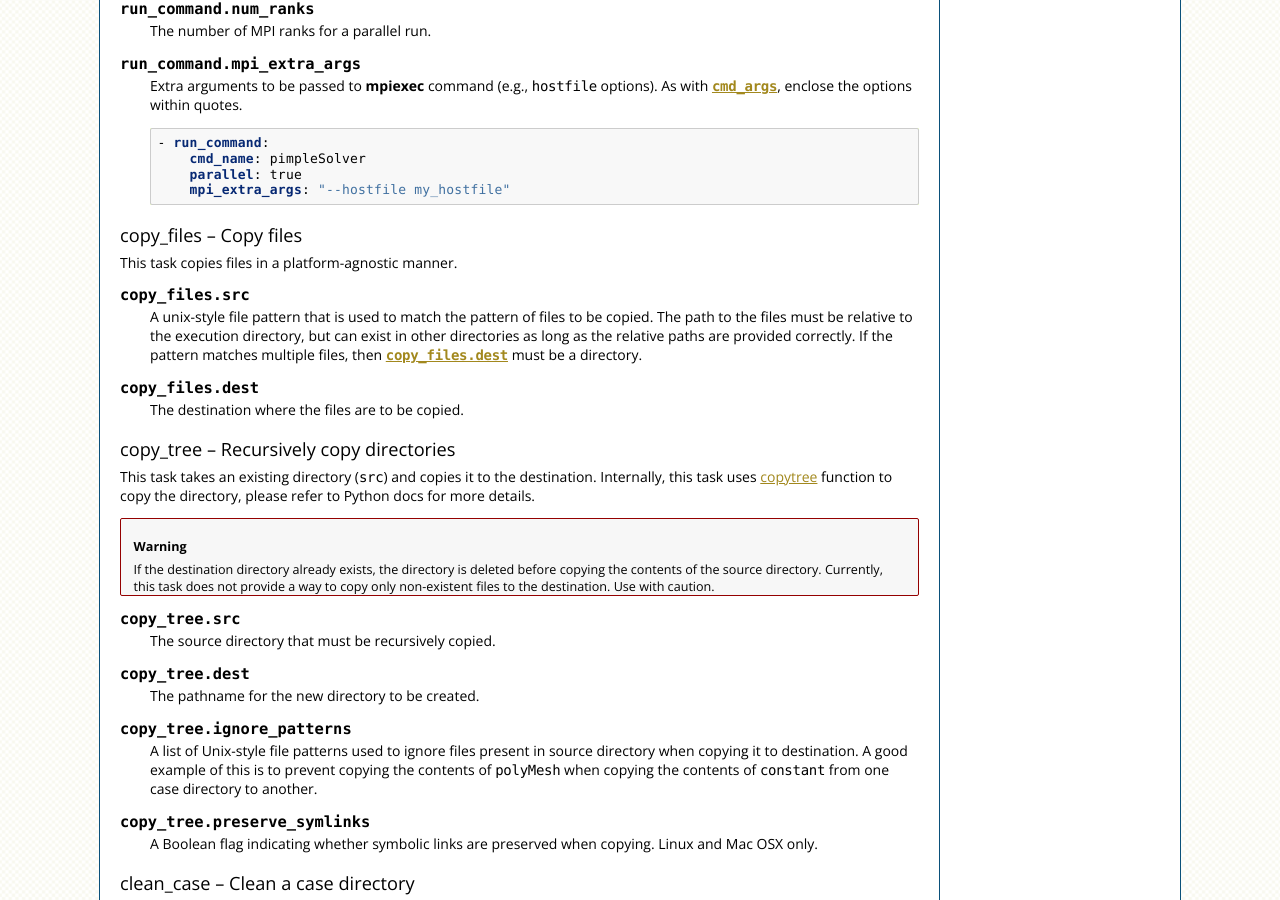
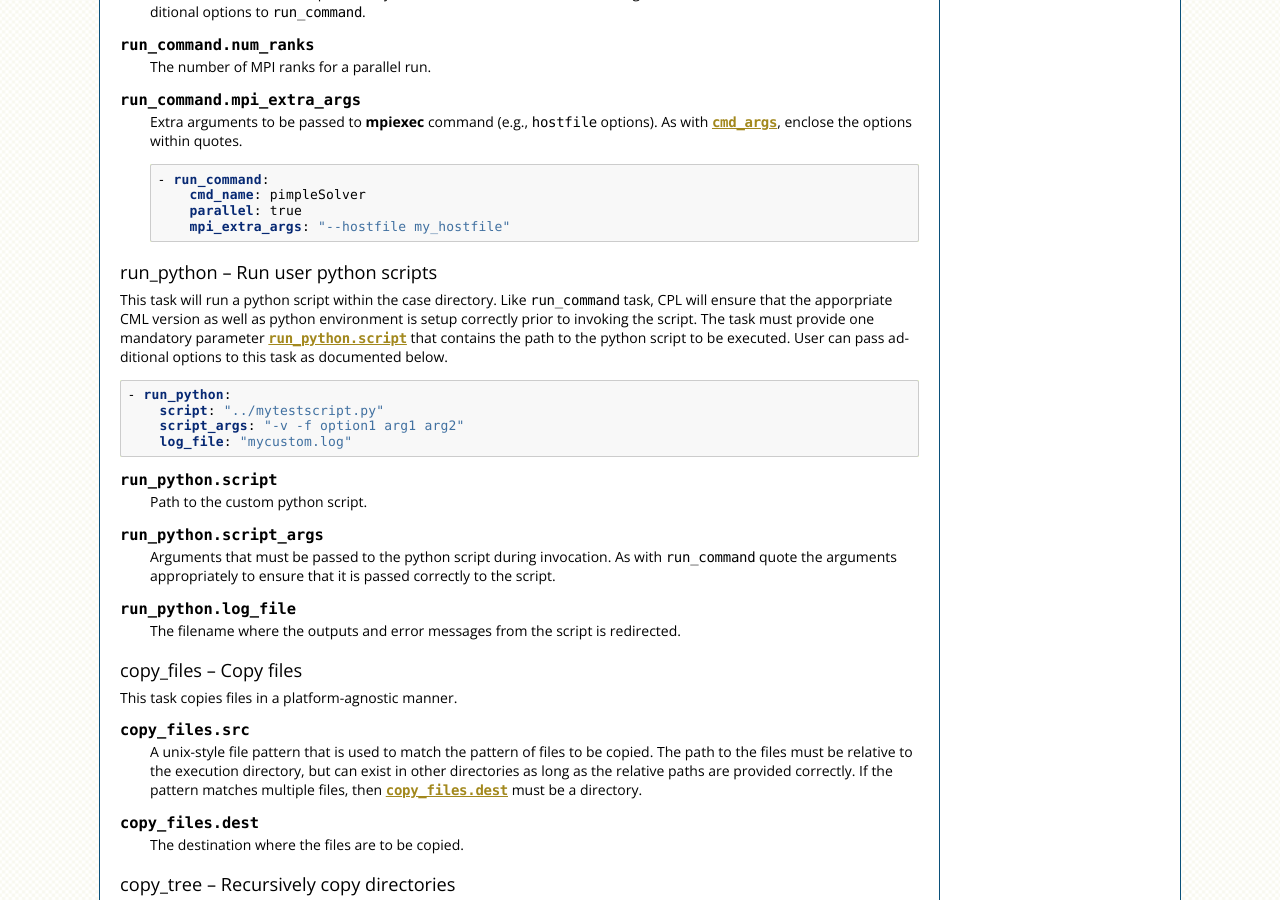
Before and after one commit to sayerhs/cpl, a Sphinx documentation site: the page built from docs/source/user/tasks.rst, in a window 1280 px wide and 900 px high, scrolled down 2065 px. Built offline with Sphinx 7.4.7, drawn with Linux system fonts in a browser that asks for light colours; some of the changed text lies outside the part shown.

Commit message:
Introduce "run_python" tasks within CPL Tasks

```diff
--- a/docs/source/user/tasks.rst
+++ b/docs/source/user/tasks.rst
@@ -117,8 +117,40 @@ executable. Several other options are available and are documented below. Exampl
           parallel: true
           mpi_extra_args: "--hostfile my_hostfile"
 
+run_python -- Run user python scripts
+~~~~~~~~~~~~~~~~~~~~~~~~~~~~~~~~~~~~~
+
+This task will run a python script within the case directory. Like
+``run_command`` task, CPL will ensure that the apporpriate CML version as well
+as python environment is setup correctly prior to invoking the script. The task
+must provide one mandatory parameter :taskopt:`run_python.script` that contains
+the path to the python script to be executed. User can pass additional options
+to this task as documented below.
+
+.. code-block:: yaml
+
+   - run_python:
+       script: "../mytestscript.py"
+       script_args: "-v -f option1 arg1 arg2"
+       log_file: "mycustom.log"
+
+.. taskopt:: run_python.script
+
+   Path to the custom python script.
+
+.. taskopt:: run_python.script_args
+
+   Arguments that must be passed to the python script during invocation. As with
+   ``run_command`` quote the arguments appropriately to ensure that it is passed
+   correctly to the script.
+
+.. taskopt:: run_python.log_file
+
+   The filename where the outputs and error messages from the script is
+   redirected.
+
 copy_files -- Copy files
-~~~~~~~~~~~~~~~~~~~~~~~~~~~~~
+~~~~~~~~~~~~~~~~~~~~~~~~
 
 This task copies files in a platform-agnostic manner.
 
@@ -135,7 +167,7 @@ This task copies files in a platform-agnostic manner.
    The destination where the files are to be copied.
 
 copy_tree -- Recursively copy directories
-~~~~~~~~~~~~~~~~~~~~~~~~~~~~~~~~~~~~~~~~~~~~~
+~~~~~~~~~~~~~~~~~~~~~~~~~~~~~~~~~~~~~~~~~
 
 This task takes an existing directory (``src``) and copies it to the
 destination. Internally, this task uses :pythonlib:`copytree
```
Also changed, not shown: 1 other file.
